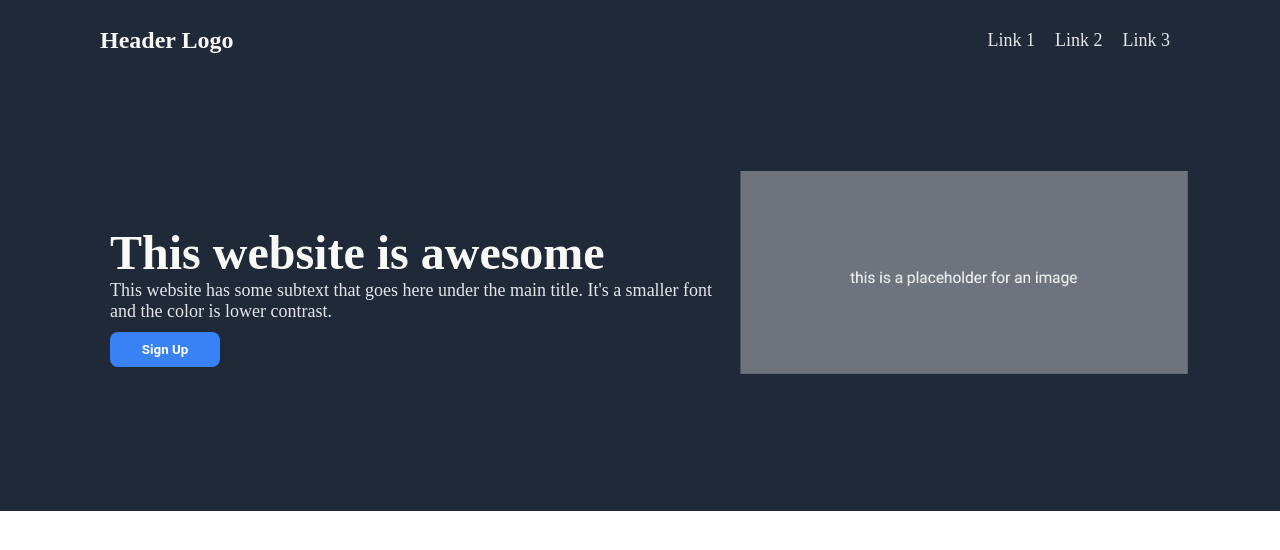
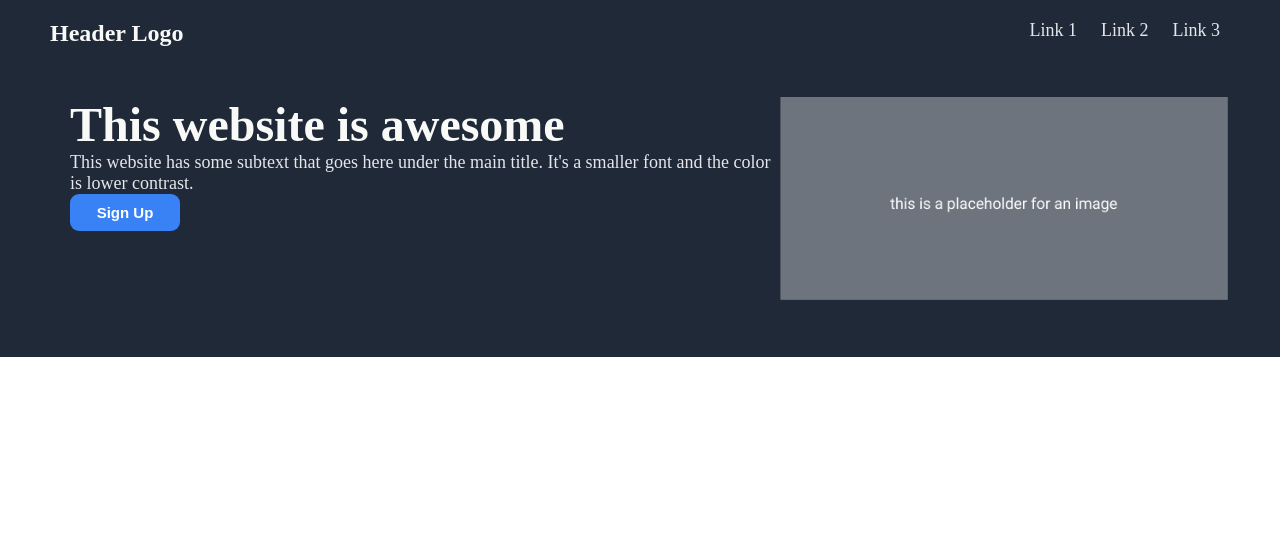
Before and after one commit to AryaGill/TheOdinProject, a plain HTML site: page Project:Landing_Page/index.html in a window 1280 px wide. Drawn offline with Linux system fonts and the light colour scheme.

Commit message:
Rewrite the CSS and & add hover affects to "Sign Up" button
Rewrote the CSS for the first horizontal bar to ensure I had a good understanding of the concepts. Hover affect to the "Sign Up" button was also added because why not.

```diff
--- a/Project:Landing_Page/style.css
+++ b/Project:Landing_Page/style.css
@@ -1,79 +1,60 @@
 * {
-    margin: 0;
+    padding: 0px;
+    margin: 0px;
 }
-.header{
+.header {
+    background-color: #1f2937;
     display: flex;
     flex-direction: column;
-    background-color: #1F2937;
+    padding: 20px 50px 50px 50px;
 }
-.navbar {
+.header .navbar{
     display: flex;
-    color:  #E5E7EB;
-    align-items: center;
-    padding: 20px 0px 20px 100px;
+    gap: 100px;
+    justify-content: space-between;
 }
-.logo {
-    display: flex;
+.header .navbar .logo{
+    font-size: 24px;
     color: #F9FAF8;
-    font-size: 24px;
-    margin-right: auto;
 }
-.header_links{
-    display: flex;
-    margin-left: auto;
-    padding-right: 100px;
+.header .navbar .header_links a{
+    text-decoration: none;
+    font-size: 18px;
+    color: #E5E7EB;
+    padding: 10px;
 }
-.header_links a {
-    text-decoration: none;
-    color: #E5E7EB;
-    font-size: 18px;
-    padding: 10px;
+.header .navbar .header_links a:hover{
+    color: yellowgreen;
+}
+.header .body {
+    display:flex;
+    padding: 50px 0px 0px 20px;
 
 }
-.header_links a:hover {
-    color: rgb(235, 235, 26);
-}
-
-.header .body {
-    display: flex;
-    align-items: center;
-    justify-content: center;
-    padding: 90px;
-}
-
-.header .body .text {
-    padding-left: 20px;
-}
-.header .body .text h1{
+.header .body h1{
     font-size: 48px;
     color: #F9FAF8;
     font-weight: extra-bold;
 }
-.header .body .text p {
+.header .body p{
     font-size: 18px;
     color: #E5E7EB;
-
 }
-.header .body .text button {
-    display: block;
-    text-align: center;
+.header .body button{
+    background-color: #3882F6;
+    border-radius: 9px;
+    -webkit-border-radius: 9px;
+    -moz-border-radius: 9px;
+    -ms-border-radius: 9px;
+    -o-border-radius: 9px;
+    border-width: 0px;
     width: 110px;
-    border: none;
-    background: #3882f6;
+    color: white;
+    font-weight: bold;
     padding: 10px;
-    margin-top: 10px;
-    border-radius: 8px;
-    -webkit-border-radius: 8px;
-    -moz-border-radius: 8px;
-    -ms-border-radius: 8px;
-    -o-border-radius: 8px;
-    color: #fff;
-    font-family: 'Roboto', arial;
-    text-decoration: none;
-    font-weight: bold;
+    font-size: 15px;
 }
-.header .body .image {
-    width: 500px;
-    height: 250px;
-
+.header .body button:hover{
+    color: #3882F6;
+    background-color: white;
 }
```
